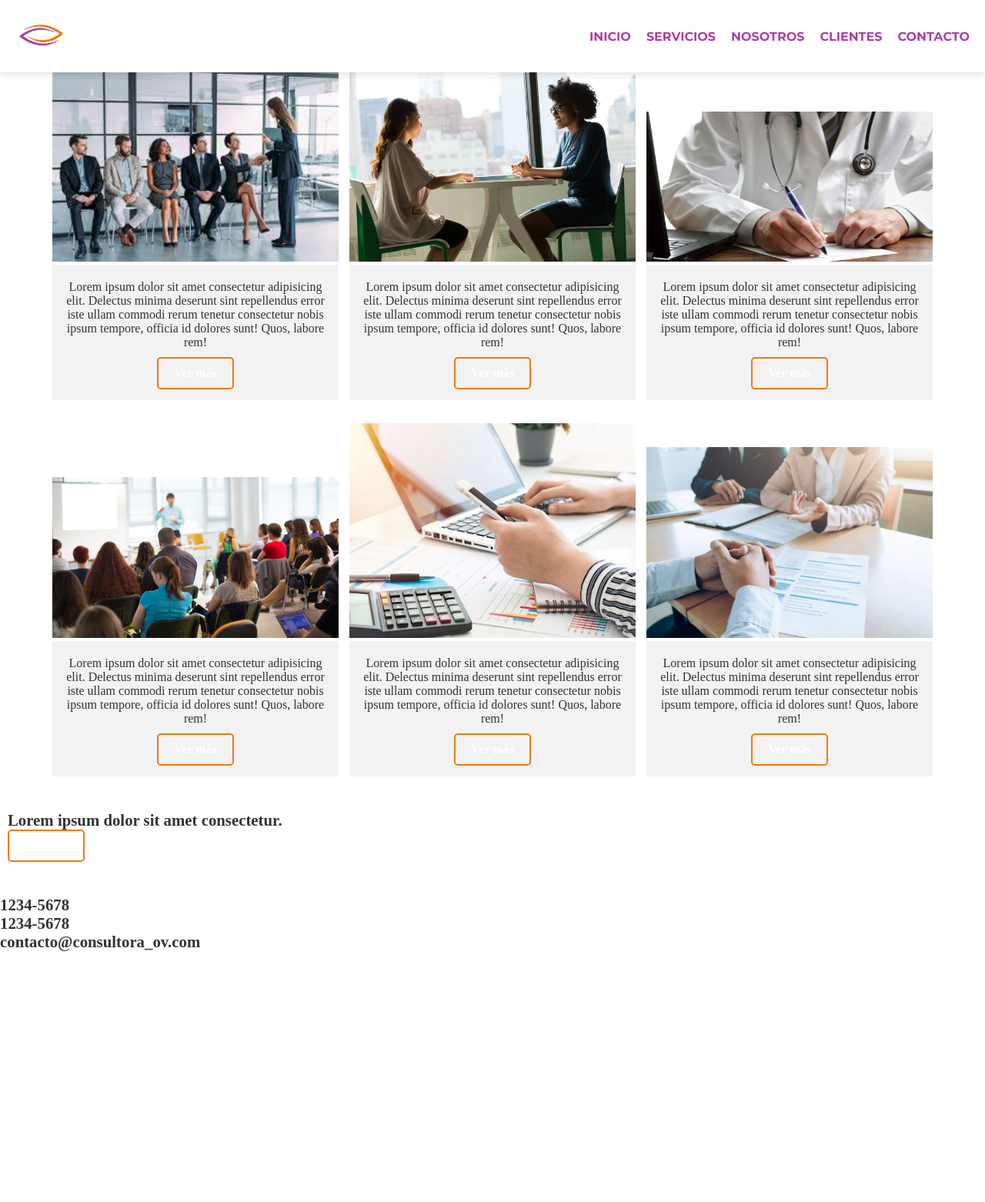
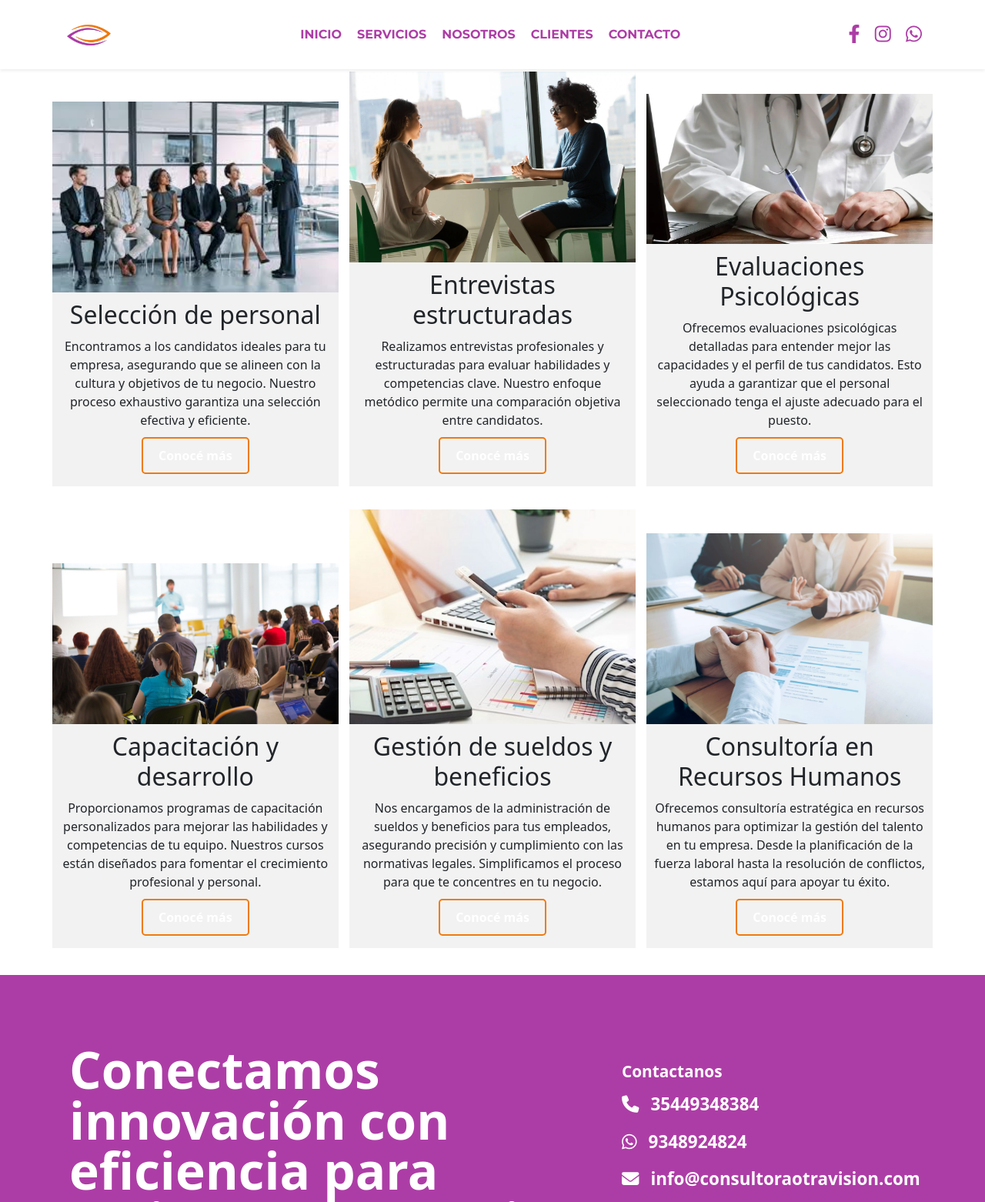
Before and after one commit to milellanes7/website_ov, a plain HTML site: page pages/servicios.html in a window 1280 px wide. Shown: the top 1562 px of the page at 77% size. Before the commit the page ends 1236 px from the top, so only its background shows below. Drawn offline with nearby package versions, Linux system fonts and the light colour scheme.

Commit message:
Cambiando el texto lorem por texto real de Servicios

```diff
--- a/pages/servicios.html
+++ b/pages/servicios.html
@@ -5,101 +5,111 @@
     <meta name="viewport" content="width=device-width, initial-scale=1.0">
     <!-- CSS -->
     <link rel="stylesheet" href="../css/style.css">
-    <title>Servicios</title>
+    <!-- BOOTSTRAP -->
+    <link href="https://cdn.jsdelivr.net/npm/bootstrap@5.3.0/dist/css/bootstrap.min.css" rel="stylesheet">
+    <!-- ICONS -->
+    <link rel="stylesheet" href="https://cdnjs.cloudflare.com/ajax/libs/font-awesome/6.4.0/css/all.min.css">
+    <!-- FAVICON -->
+     <link rel="shortcut icon" href="../img/logo_ov.png" type="image/x-icon">
+    <title>Otra Visión</title>
 </head>
 <body>
     <!-- Header -->
-    <header>
-        <nav>
+    <header class="bg-white shadow-sm">
+        <nav class="container">
             <div class="logo">
                 <img src="../img/logo_ov.png" alt="logo de consultora otra vision">
             </div>
-            <ul class="nav-menu">
-                <li>
-                    <a href="../index.html">INICIO</a>
-                </li>
-                <li>
-                    <a href="../pages/servicios.html">SERVICIOS</a>
-                </li>
-                <li>
-                    <a href="../pages/nosotros.html">NOSOTROS</a>
-                </li>
-                <li>
-                    <a href="../pages/clientes.html">CLIENTES</a>
-                </li>
-                <li>
-                    <a href="../pages/contacto.html">CONTACTO</a>
-                </li>
+            <ul class="nav">
+                <li><a href="../index.html">INICIO</a></li>
+                <li><a href="../pages/servicios.html">SERVICIOS</a></li>
+                <li><a href="../pages/nosotros.html">NOSOTROS</a></li>
+                <li><a href="../pages/clientes.html">CLIENTES</a></li>
+                <li><a href="../pages/contacto.html">CONTACTO</a></li>
             </ul>
+            <div class="redes-sociales">
+                <a href="https://www.facebook.com/tu-perfil" target="_blank"><i class="fab fa-facebook-f"></i></a>
+                <a href="https://www.instagram.com/tu-perfil" target="_blank"><i class="fab fa-instagram"></i></a>
+                <a href="https://wa.me/tu-numero" target="_blank"><i class="fab fa-whatsapp"></i></a>
+            </div>
         </nav>
     </header>
 
     <main>
         <section class="servicios">
-            <h1>NUESTROS SERVICIOS</h1>
+            <h1>Servicios</h1>
 
             <div class="servicio">
                 <img src="../img/eleccion.png" alt="Servicio 1">
                 <div class="texto-servicio">
-                    <p>Lorem ipsum dolor sit amet consectetur adipisicing elit. Delectus minima deserunt sint repellendus error iste ullam commodi rerum tenetur consectetur nobis ipsum tempore, officia id dolores sunt! Quos, labore rem!</p>
-                    <a href="#" class="boton">Ver más</a>
+                    <h2>Selección de personal</h2>
+                    <p>Encontramos a los candidatos ideales para tu empresa, asegurando que se alineen con la cultura y objetivos de tu negocio. Nuestro proceso exhaustivo garantiza una selección efectiva y eficiente.</p>
+                    <a href="#" class="boton">Conocé más</a>
                 </div>
             </div>
 
             <div class="servicio">
                 <img src="../img/entrevistas.png" alt="Servicio 1">
                 <div class="texto-servicio">
-                    <p>Lorem ipsum dolor sit amet consectetur adipisicing elit. Delectus minima deserunt sint repellendus error iste ullam commodi rerum tenetur consectetur nobis ipsum tempore, officia id dolores sunt! Quos, labore rem!</p>
-                    <a href="#" class="boton">Ver más</a>
+                    <h2>Entrevistas estructuradas</h2>
+                    <p>Realizamos entrevistas profesionales y estructuradas para evaluar habilidades y competencias clave. Nuestro enfoque metódico permite una comparación objetiva entre candidatos.</p>
+                    <a href="#" class="boton">Conocé más</a>
                 </div>
             </div>
 
             <div class="servicio">
                 <img src="../img/aptomedico.png" alt="Servicio 1">
                 <div class="texto-servicio">
-                    <p>Lorem ipsum dolor sit amet consectetur adipisicing elit. Delectus minima deserunt sint repellendus error iste ullam commodi rerum tenetur consectetur nobis ipsum tempore, officia id dolores sunt! Quos, labore rem!</p>
-                    <a href="#" class="boton">Ver más</a>
+                    <h2>Evaluaciones Psicológicas</h2>
+                    <p>Ofrecemos evaluaciones psicológicas detalladas para entender mejor las capacidades y el perfil de tus candidatos. Esto ayuda a garantizar que el personal seleccionado tenga el ajuste adecuado para el puesto.</p>
+                    <a href="#" class="boton">Conocé más</a>
                 </div>
             </div>
 
             <div class="servicio">
                 <img src="../img/capacitacion.png" alt="Servicio 1">
                 <div class="texto-servicio">
-                    <p>Lorem ipsum dolor sit amet consectetur adipisicing elit. Delectus minima deserunt sint repellendus error iste ullam commodi rerum tenetur consectetur nobis ipsum tempore, officia id dolores sunt! Quos, labore rem!</p>
-                    <a href="#" class="boton">Ver más</a>
+                    <h2>Capacitación y desarrollo</h2>
+                    <p>Proporcionamos programas de capacitación personalizados para mejorar las habilidades y competencias de tu equipo. Nuestros cursos están diseñados para fomentar el crecimiento profesional y personal.</p>
+                    <a href="#" class="boton">Conocé más</a>
                 </div>
             </div>
 
             <div class="servicio">
                 <img src="../img/liquidacion.png" alt="Servicio 1">
                 <div class="texto-servicio">
-                    <p>Lorem ipsum dolor sit amet consectetur adipisicing elit. Delectus minima deserunt sint repellendus error iste ullam commodi rerum tenetur consectetur nobis ipsum tempore, officia id dolores sunt! Quos, labore rem!</p>
-                    <a href="#" class="boton">Ver más</a>
+                    <h2>Gestión de sueldos y beneficios</h2>
+                    <p>Nos encargamos de la administración de sueldos y beneficios para tus empleados, asegurando precisión y cumplimiento con las normativas legales. Simplificamos el proceso para que te concentres en tu negocio.</p>
+                    <a href="#" class="boton">Conocé más</a>
                 </div>
             </div>
 
             <div class="servicio">
                 <img src="../img/reunion.png" alt="Servicio 1">
                 <div class="texto-servicio">
-                    <p>Lorem ipsum dolor sit amet consectetur adipisicing elit. Delectus minima deserunt sint repellendus error iste ullam commodi rerum tenetur consectetur nobis ipsum tempore, officia id dolores sunt! Quos, labore rem!</p>
-                    <a href="#" class="boton">Ver más</a>
+                    <h2>Consultoría en Recursos Humanos</h2>
+                    <p>Ofrecemos consultoría estratégica en recursos humanos para optimizar la gestión del talento en tu empresa. Desde la planificación de la fuerza laboral hasta la resolución de conflictos, estamos aquí para apoyar tu éxito.</p>
+                    <a href="#" class="boton">Conocé más</a>
                 </div>
             </div>
         </section>
     </main>
 
-
-
-    <footer>
+    <!-- footer -->
+    <footer class="container-footer">
         <div class="footer-parte1">
-            <p>Lorem ipsum dolor sit amet consectetur.</p>
-            <a href="#" class="boton">Ver más</a>
+            <h2>Conectamos innovación con eficiencia para mejorar tu negocio.</h2>
+            <a href="#" class="boton">Contáctanos</a>
         </div>
         <div class="footer-parte2">
-            <p>1234-5678</p>
-            <p>1234-5678</p>
-            <p>contacto@consultora_ov.com</p>
+            <p>Contactanos</p>
+            <div class="contacto-footer">
+                <p><i class="fas fa-phone"></i>35449348384</p>
+                <p><i class="fab fa-whatsapp"></i>9348924824</p>
+                <p><i class="fas fa-envelope"></i>info@consultoraotravision.com</p>
+            </div>
         </div>
     </footer>
+
 </body>
 </html>
```
